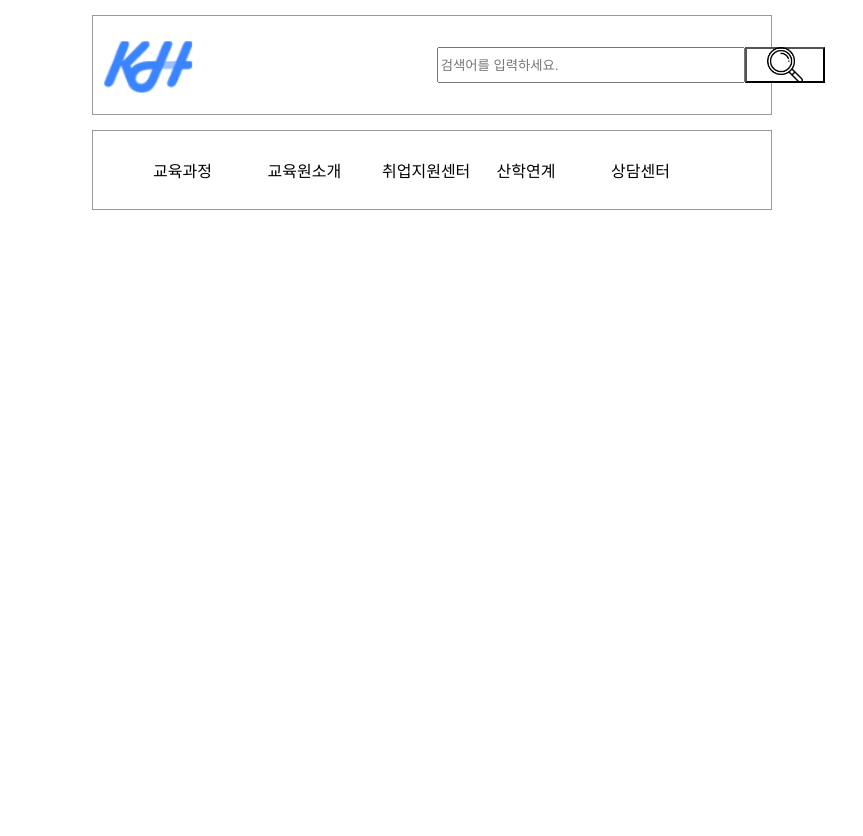
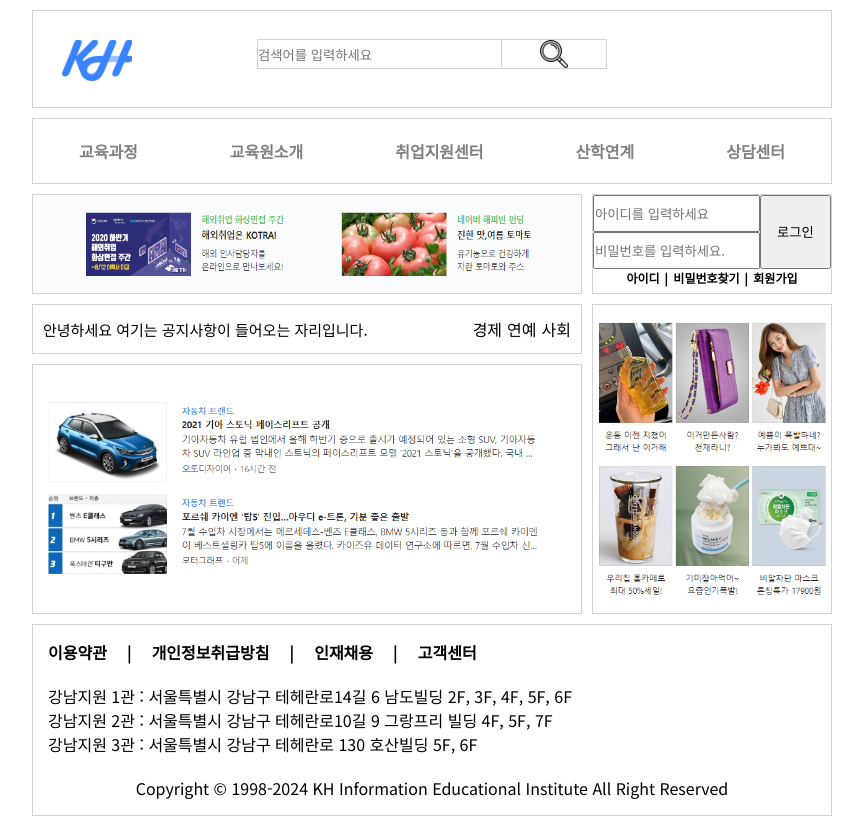
Before and after one commit to hyoyoungjjang/css, a plain HTML site: page 실습/실습2(kh)/index.html in a window 1280 px wide. Shown: the whole page, without its empty margins (208-1071 px from the left). Before the commit the page ends 800 px from the top, so only its background shows below. Drawn offline with Linux system fonts and the light colour scheme.

Commit message:
CSS실습2

```diff
--- a/실습/실습2(kh)/index.html
+++ b/실습/실습2(kh)/index.html
@@ -9,29 +9,87 @@
     <link href="https://fonts.googleapis.com/css2?family=Noto+Sans+KR:wght@100..900&display=swap" rel="stylesheet">
 
     <link rel="stylesheet" href="./style/index.css">
-    <link rel="stylesheet" href="./style/header.css">
-    <link rel="stylesheet" href="./style/nav.css">
 </head>
 <body>
-    <header class="header">
-        <img class="KH-logo" src="assets/image/실습문제2 이미지/logo.PNG" alt="KH로고">
-        <div class="search">
-            <input class="search-bar" type="text" placeholder="검색어를 입력하세요.">
-            <button class="search-button"><img class="search-logo" src="assets/image/실습문제2 이미지/search.png" alt=""></button>
+    <div id="wrapper">
+        <div id="header" class="bo">
+            <img src="assets/image/logo.PNG" alt="kh로고">
+
+            <div class="search bo">
+                <input type="text" placeholder="검색어를 입력하세요">
+                <div class="search-img"></div>
+            </div>
+            <div style="width: 95px;">
+            </div>
         </div>
-    </header>
-    <nav class="nav">
-        <ul class="menu-bar">
-            <li>교육과정</li>
-            <li>교육원소개</li>
-            <li>취업지원센터</li>
-            <li>산학연계</li>
-            <li>상담센터</li>
-        </ul>
-    </nav>
+        <div id="nav" class="bo">
+            <ul>
+                <li><a href="#">교육과정</a></li>
+                <li><a href="#">교육원소개</a></li>
+                <li><a href="#">취업지원센터</a></li>
+                <li><a href="#">산학연계</a></li>
+                <li><a href="#">상담센터</a></li>
+            </ul>
+        </div>
 
-    <main></main>
+        <div id="section">
+            <div id="section1" class="bo">
+                <img src="assets/image/banner.PNG" alt="광고배너">
+            </div>
+            <div id="section2" class="bo">
+                <p>안녕하세요 여기는 공지사항이 들어오는 자리입니다.</p>
+                <ul>
+                    <li><a href="#">경제</a></li>
+                    <li><a href="#">연예</a></li>
+                    <li><a href="#">사회</a></li>
+                </ul>
+            </div>
+            <div id="section3" class="bo">
+            </div>
+        </div>
 
-    <footer></footer>
+        <div id="aside" >
+            <div id="aside1" class="bo">
+                <div class="login">
+                    <div class="input">
+                        <input type="text" placeholder="아이디를 입력하세요">
+                        <input type="password" placeholder="비밀번호를 입력하세요.">
+                    </div>
+                    <div class="btn">
+                        <button>로그인</button>
+                    </div>
+                </div>
+                <div class="aside1-menu">
+                    <ul>
+                        <li><a href=""><span>아이디</span></a></li>
+                        <li><a href=""><span>비밀번호찾기</span></a></li>
+                        <li><a href="">회원가입</a></li>
+                    </ul>
+                </div>
+            </div>
+            <div id="aside2" class="bo">
+            </div>
+        </div>
+
+        <div  id="footer" class="bo">
+            <ul class="md-20">
+                <li><a href="#"><span>이용약관</span></a></li>
+                <li><a href="#"><span>개인정보취급방침</span></a></li>
+                <li><a href="#"><span>인재채용</span></a></li>
+                <li><a href="#">고객센터</a></li>
+            </ul>
+
+            <div class="md-20">
+                <p>강남지원 1관 : 서울특별시 강남구 테헤란로14길 6 남도빌딩 2F, 3F, 4F, 5F, 6F </p>
+                <p>강남지원 2관 : 서울특별시 강남구 테헤란로10길 9 그랑프리 빌딩 4F, 5F, 7F</p>
+                <p>강남지원 3관 : 서울특별시 강남구 테헤란로 130 호산빌딩 5F, 6F</p>
+            </div>
+            <div class="text-center">
+                Copyright © 1998-2024 KH Information Educational Institute All Right Reserved
+            </div>
+        </div>
+    </div>
+
+
 </body>
 </html>
--- a/실습/실습2(kh)/style/header.css
+++ /dev/null
@@ -1,41 +0,0 @@
-.header{
-    box-sizing: border-box;
-    border: 1px solid rgb(156, 152, 152);
-    margin-top: 15px;
-    height: 100px;
-    display: flex;
-    flex-direction: row;
-    justify-content: flex-start;
-    align-items: center;
-}
-
-.KH-logo{
-    height: 70px;
-
-}
-
-.search{
-    display: flex;
-    flex-direction: row;
-    justify-content: center;
-    align-items: center;
-    margin-left: 225px;
-}
-
-.search-bar{
-    height: 30px;
-    width: 300px;
-}
-
-.search-button{
-    height: 36px;
-    width: 80px;
-    display: flex;
-    flex-direction: row;
-    justify-content: center;
-    align-items: center;
-    background-color: white;
-}
-.search-logo{
-    height: 36px;
-}
--- a/실습/실습2(kh)/style/index.css
+++ b/실습/실습2(kh)/style/index.css
@@ -1,5 +1,205 @@
-body{
+*{
     margin: 0;
-    padding: 0 300px;
+    padding: 0;
     font-family: "Noto Sans KR", sans-serif;
+    box-sizing: border-box;
 }
+
+li{
+    list-style: none;
+}
+
+li a{
+    text-decoration: none;
+    color: black;
+}
+
+.bo{
+    border: 1px solid lightgray;
+    margin-bottom: 10px;
+}
+
+#wrapper{
+    width: 1000px;
+/*해당 넓이를 제거하고 미디어쿼리를 이용해 제어하면 -> 반응형*/
+    margin: 0 auto;
+    padding: 10px 100px;
+}
+
+/* header */
+
+#header{
+    width: 100%;
+    display: flex;
+    justify-content: space-between;
+    align-items: center;
+    padding: 20px;
+}
+
+.search{
+    width: 350px;
+    height: 30px;
+    display: flex;
+}
+
+#header .search input{
+    width: 70%;
+    height: 100%;
+    border: none;
+    border-right: 1px solid lightgray;
+}
+
+.search-img{
+    width: 30%;
+    height: 100%;
+    background: url(../assets/image/search.png) no-repeat center/contain;
+}
+
+/*nav*/
+
+#nav{
+    width: 100%;
+    padding: 20px 0px;
+}
+
+#nav ul{
+    display: flex;
+    width: 100%;
+    justify-content: space-around;
+    align-items: center;
+}
+
+#nav li a{
+    color: gray;
+    font-weight: bold;
+}
+
+/* section*/
+
+#section{
+    width: calc(70% - 10px);
+    float: left;
+}
+
+#aside{
+    width: 30%;
+    float: right;
+
+}
+
+#section1, #aside1{
+    height: 100px;
+}
+
+#section1 > img{
+    height: 100%;
+    width: 100%;
+}
+
+#section2{
+    display: flex;
+    height: 50px;
+    padding: 10px;
+    justify-content: space-between;
+    align-items: center;
+}
+
+#section2 ul{
+    display: flex;
+    justify-content: flex-start;
+    align-items: center;
+    gap: 5px;
+}
+
+#section2 p{
+    font-size: 15px;
+}
+
+#section3{
+    height: 250px;
+    background: url(../assets/image/car.PNG) no-repeat center/contain;
+}
+
+/*aside*/
+
+#aside1 .login{
+    display: flex;
+    height: 75%;
+    width: 100%;
+}
+
+#aside1 .login .input{
+    height: 100%;
+    width: 70%
+}
+
+#aside1 .login .input>input{
+    height: 50%;
+    width: 100%;
+}
+
+#aside1 .login .btn{
+    width: 30%;
+    height: 100%;
+}
+
+#aside1 .login  .btn > button{
+    width: 100%;
+    height: 100%;
+}
+
+#aside1 .aside1-menu{
+    width: 100%;
+    height: 25%;
+}
+
+#aside1 .aside1-menu ul{
+    display: flex;
+    justify-content: center;
+}
+
+#aside1 .aside1-menu ul li{
+    font-size: 12px;
+    font-weight: 900;
+}
+
+#aside1 .aside1-menu ul li span::after{
+    content: "|";
+    color: black;
+    margin: 0px 5px;
+}
+
+#aside2{
+    height: 310px;
+    background: url(../assets/image/shopping.PNG) no-repeat center/contain;
+}
+
+/*footer*/
+
+#footer{
+    width: 100%;
+    clear: both;
+    padding: 15px;
+}
+
+#footer a{
+    font-weight: bold;
+}
+
+#footer ul{
+    display: flex;
+}
+
+#footer li span::after{
+    content: "|";
+    color: black;
+    margin: 0px 20px;
+}
+
+.md-20{
+    margin-bottom: 20px;
+}
+
+.text-center{
+    text-align: center;
+}
--- a/실습/실습2(kh)/style/nav.css
+++ /dev/null
@@ -1,28 +0,0 @@
-.nav{
-    box-sizing: border-box;
-    border: 1px solid rgb(156, 152, 152);
-    margin-top: 15px;
-    height: 80px;
-
-}
-
-.menu-bar>li{
-    float: left;
-
-    width: 100px;
-    height: 100%;
-    text-align: center;
-    display: flex;
-    align-items: center;
-}
-
-.menu-bar{
-    display: flex;
-    flex-direction: row;
-    justify-content: space-between;
-    align-items: center;
-    list-style: none;
-    padding:0px 60px;
-    height: 100%;
-    margin: 0px;
-}
```
Also changed, not shown: 실습/실습2(kh)/assets/image/banner.PNG (renamed from 실습/실습2(kh)/assets/image/실습문제2 이미지/banner.PNG), 실습/실습2(kh)/assets/image/car.PNG (renamed from 실습/실습2(kh)/assets/image/실습문제2 이미지/car.PNG), 실습/실습2(kh)/assets/image/logo.PNG (renamed from 실습/실습2(kh)/assets/image/실습문제2 이미지/logo.PNG), 실습/실습2(kh)/assets/image/search.png (renamed from 실습/실습2(kh)/assets/image/실습문제2 이미지/search.png), 실습/실습2(kh)/assets/image/shopping.PNG (renamed from 실습/실습2(kh)/assets/image/실습문제2 이미지/shopping.PNG).
